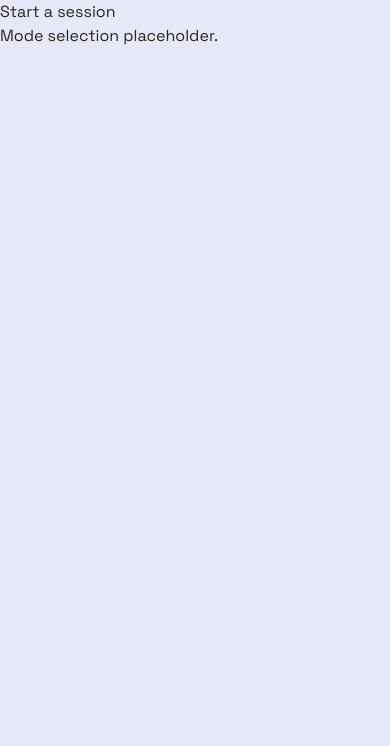
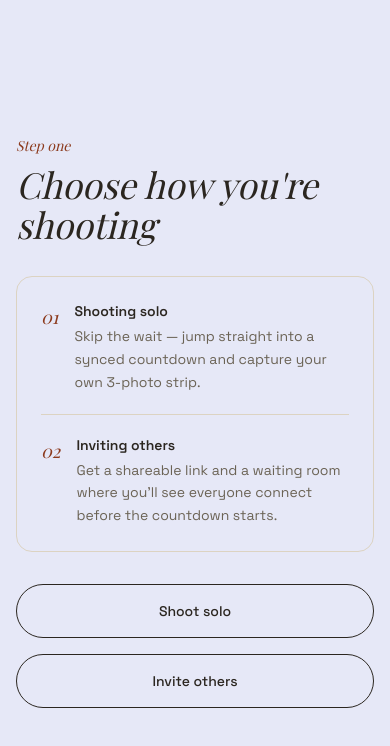
Before and after one commit to xyrille1/strip-snap, a Next.js app: page /session/new in a window 390 px wide. Shown: the top 746 px of the page. Built offline with nearby package versions, Linux system fonts and the light colour scheme.

Commit message:
Build landing and session mode-select pages

```diff
--- a/app/(marketing)/page.tsx
+++ b/app/(marketing)/page.tsx
@@ -1,10 +1,125 @@
-// Landing page: 3 persona pitches (solo / friend-group / LDR) + "start a
-// session" CTA. Real content + design-brief Tailwind tokens land in Step 4 Item 3.
+import Image from "next/image";
+import { CtaLink } from "@/components/ui/Button";
+import Card from "@/components/ui/Card";
+import NumberedList from "@/components/ui/NumberedList";
+
+// PRD "Target audience / user personas" — copy paraphrased from that section,
+// not invented. The MVP targets all three equally (no persona deprioritized).
+const PERSONAS = [
+  {
+    title: "Solo",
+    description:
+      "A fast, low-friction retro strip for your own feed — no invite, no waiting, straight to the countdown.",
+  },
+  {
+    title: "Friend group",
+    description:
+      "A shared virtual session with everyone who couldn't be in the same room — one link, one waiting room, one strip.",
+  },
+  {
+    title: "Long distance",
+    description:
+      "Feel like you took the photo together, even from two different cities — the sharpest differentiator versus a filter app.",
+  },
+];
+
+// Tasteful placeholder imagery only — no real strips exist yet (no user has
+// completed a session). Deterministic picsum.photos seeds, captioned below
+// as samples, never presented as real customer output.
+const FILMSTRIP_FRAMES = [
+  { seed: "stripsnap-a", rotate: "-rotate-6" },
+  { seed: "stripsnap-b", rotate: "rotate-3" },
+  { seed: "stripsnap-c", rotate: "-rotate-2" },
+  { seed: "stripsnap-d", rotate: "rotate-5" },
+];
+
+const FOOTER_LINKS = ["Privacy", "FAQ", "About", "Contact"];
+
 export default function MarketingPage() {
   return (
-    <main>
-      <h1>Strip Snap</h1>
-      <p>A browser-based, real-time synced photobooth.</p>
+    <main className="min-h-[100dvh] px-4 py-12 sm:px-8 sm:py-16 lg:px-16">
+      <div className="mx-auto flex max-w-6xl flex-col gap-16">
+        {/* Marquee */}
+        <header>
+          <p className="font-sans text-xs font-semibold uppercase tracking-[0.2em] text-ink-secondary">
+            An online photobooth
+          </p>
+          <h1 className="mt-3 font-display text-6xl italic text-ink sm:text-7xl lg:text-8xl">
+            Strip Snap
+          </h1>
+        </header>
+
+        {/* Hero: pitch + CTA, filmstrip collage */}
+        <section className="grid gap-12 lg:grid-cols-2 lg:items-center">
+          <div className="flex flex-col items-start gap-8">
+            <p className="max-w-md text-balance font-sans text-lg leading-relaxed text-ink-secondary">
+              Retro-style, multi-shot photo strips — captured with a shared,
+              synced countdown, whether you&apos;re in the same room or two
+              time zones apart.
+            </p>
+            <CtaLink href="/session/new">Enter the booth →</CtaLink>
+          </div>
+
+          <div className="flex flex-col items-center gap-4 lg:items-end">
+            <div aria-hidden="true" className="flex">
+              {FILMSTRIP_FRAMES.map((frame, index) => (
+                <div
+                  key={frame.seed}
+                  className={[
+                    frame.rotate,
+                    index === 0 ? "" : "-ml-10",
+                    "flex w-28 flex-col gap-1 rounded-card border border-hairline border-structural-gray bg-film-black p-1.5 sm:w-32",
+                  ]
+                    .filter(Boolean)
+                    .join(" ")}
+                  style={{ zIndex: index }}
+                >
+                  {[0, 1, 2].map((frameIndex) => (
+                    <Image
+                      key={frameIndex}
+                      src={`https://picsum.photos/seed/${frame.seed}-${frameIndex}/200/200`}
+                      alt=""
+                      width={200}
+                      height={200}
+                      className="aspect-square w-full rounded-sm object-cover grayscale"
+                    />
+                  ))}
+                </div>
+              ))}
+            </div>
+            <p className="font-display text-sm italic text-ink-secondary">
+              Sample frames — every strip starts blank. Yours is next.
+            </p>
+          </div>
+        </section>
+
+        {/* Personas */}
+        <section className="grid gap-8 lg:grid-cols-[minmax(0,320px)_minmax(0,1fr)]">
+          <div>
+            <p className="font-display text-sm italic text-rust-body">
+              Who it&apos;s for
+            </p>
+            <h2 className="mt-2 font-display text-3xl italic text-ink">
+              One booth, three ways to use it
+            </h2>
+          </div>
+          <Card className="p-6 sm:p-8">
+            <NumberedList items={PERSONAS} />
+          </Card>
+        </section>
+
+        {/* Footer */}
+        <footer className="flex flex-wrap items-center justify-between gap-4 border-t border-hairline border-structural-gray pt-8 text-sm text-ink-secondary">
+          <span className="font-display italic">Strip Snap</span>
+          <nav aria-label="Footer" className="flex flex-wrap gap-6">
+            {FOOTER_LINKS.map((label) => (
+              <a key={label} href="#" className="hover:text-ink">
+                {label}
+              </a>
+            ))}
+          </nav>
+        </footer>
+      </div>
     </main>
   );
 }
--- /dev/null
+++ b/app/session/new/ModeSelectClient.tsx
@@ -0,0 +1,115 @@
+"use client";
+
+import { useState } from "react";
+import { useRouter } from "next/navigation";
+import Button from "@/components/ui/Button";
+import Card from "@/components/ui/Card";
+import Badge from "@/components/ui/Badge";
+import NumberedList from "@/components/ui/NumberedList";
+
+type Mode = "solo" | "invite";
+
+interface CreateSessionResponse {
+  id: string;
+  join_url: string;
+}
+
+// flows.md §1a: solo skips straight to capture; invite goes to the waiting
+// room. Solo's own client ignores the API's join_url and navigates here
+// directly with the returned session id.
+function nextPathFor(mode: Mode, sessionId: string): string {
+  return mode === "solo"
+    ? `/session/${sessionId}/capture`
+    : `/session/${sessionId}/waiting`;
+}
+
+const INSTRUCTIONS = [
+  {
+    title: "Shooting solo",
+    description:
+      "Skip the wait — jump straight into a synced countdown and capture your own 3-photo strip.",
+  },
+  {
+    title: "Inviting others",
+    description:
+      "Get a shareable link and a waiting room where you'll see everyone connect before the countdown starts.",
+  },
+];
+
+export default function ModeSelectClient() {
+  const router = useRouter();
+  const [pendingMode, setPendingMode] = useState<Mode | null>(null);
+  const [error, setError] = useState<string | null>(null);
+
+  async function handleSelect(mode: Mode) {
+    setError(null);
+    setPendingMode(mode);
+
+    try {
+      const response = await fetch("/api/sessions", {
+        method: "POST",
+        headers: { "Content-Type": "application/json" },
+        body: JSON.stringify({ mode }),
+      });
+
+      if (!response.ok) {
+        const errorBody = (await response.json().catch(() => null)) as
+          | { error?: string }
+          | null;
+        throw new Error(
+          errorBody?.error ?? "Couldn't start a session. Please try again."
+        );
+      }
+
+      const created = (await response.json()) as CreateSessionResponse;
+      router.push(nextPathFor(mode, created.id));
+    } catch (err) {
+      setError(
+        err instanceof Error ? err.message : "Something went wrong. Please try again."
+      );
+      setPendingMode(null);
+    }
+  }
+
+  return (
+    <main className="mx-auto flex min-h-[100dvh] max-w-2xl flex-col justify-center gap-8 px-4 py-16">
+      <div>
+        <p className="font-display text-sm italic text-rust-body">Step one</p>
+        <h1 className="mt-2 font-display text-4xl italic text-ink">
+          Choose how you&apos;re shooting
+        </h1>
+      </div>
+
+      <Card className="p-6 sm:p-8">
+        <NumberedList items={INSTRUCTIONS} />
+      </Card>
+
+      {error ? (
+        <div role="alert">
+          <Badge variant="warning">{error}</Badge>
+        </div>
+      ) : null}
+
+      <div className="flex flex-col gap-4 sm:flex-row">
+        <Button
+          variant="default"
+          className="flex-1 py-4 text-base"
+          onClick={() => handleSelect("solo")}
+          disabled={pendingMode !== null}
+          aria-busy={pendingMode === "solo"}
+        >
+          {pendingMode === "solo" ? "Starting…" : "Shoot solo"}
+        </Button>
+        <Button
+          variant="default"
+          className="flex-1 py-4 text-base"
+          onClick={() => handleSelect("invite")}
+          disabled={pendingMode !== null}
+          aria-busy={pendingMode === "invite"}
+        >
+          {pendingMode === "invite" ? "Starting…" : "Invite others"}
+        </Button>
+      </div>
+    </main>
+  );
+}
--- a/app/session/new/page.tsx
+++ b/app/session/new/page.tsx
@@ -1,9 +1,8 @@
-// Mode selection (solo vs. invite) + POST /api/sessions call lands in Step 4 Item 3.
+import ModeSelectClient from "./ModeSelectClient";
+
+// Server shell only — the mode-select buttons need client-side state (POST
+// /api/sessions, router navigation), which lives in ModeSelectClient. Mirrors
+// the same split used by app/session/[id]/capture/page.tsx + CaptureClient.
 export default function NewSessionPage() {
-  return (
-    <main>
-      <h1>Start a session</h1>
-      <p>Mode selection placeholder.</p>
-    </main>
-  );
+  return <ModeSelectClient />;
 }
```
